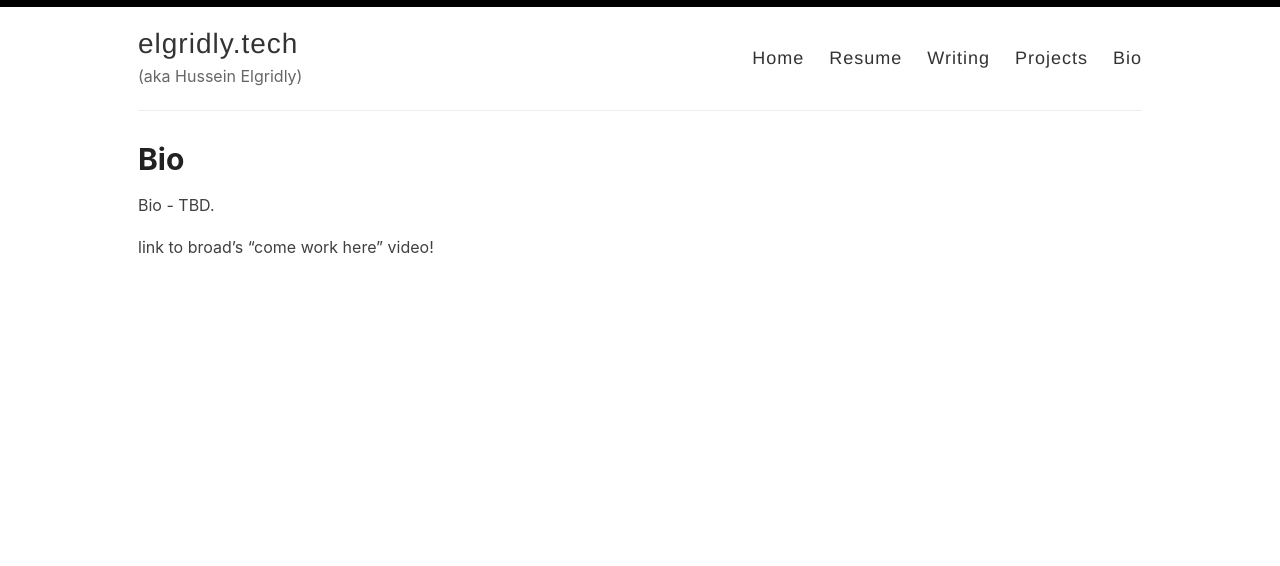
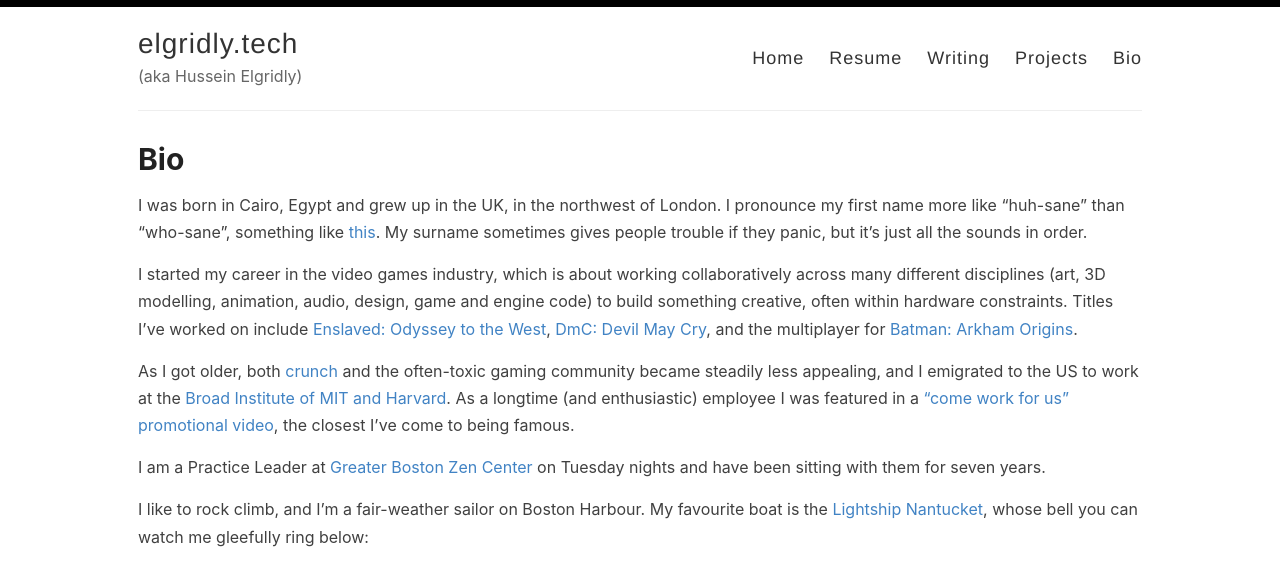
Before and after one commit to helgridly/helgridly.github.io, a Jekyll site: the page built from _pages/bio.md, in a window 1280 px wide and 1400 px high. Shown: the top 566 px of the window. Built offline with Jekyll 4.4.1, drawn with Linux system fonts in a browser that asks for light colours; some of the changed text lies outside the part shown; grey boxes are pictures that could not be loaded.

Commit message:
bio (#6)

```diff
--- a/_pages/bio.md
+++ b/_pages/bio.md
@@ -4,6 +4,36 @@ title: Bio
 permalink: /bio/
 ---
 
-Bio - TBD.
+I was born in Cairo, Egypt and grew up in the UK, in the northwest of London. I pronounce my first name more like "huh-sane" than "who-sane", something like [this](http://ipa-reader.xyz/?text=h%C9%99%CB%88se%C9%AAn). My surname sometimes gives people trouble if they panic, but it's just all the sounds in order.
 
-link to broad's "come work here" video!
+I started my career in the video games industry, which is about working collaboratively across many different disciplines (art, 3D modelling, animation, audio, design, game and engine code) to build something creative, often within hardware constraints. Titles I've worked on include [Enslaved: Odyssey to the West](https://www.metacritic.com/game/xbox-360/enslaved-odyssey-to-the-west), [DmC: Devil May Cry](https://www.metacritic.com/game/xbox-360/dmc-devil-may-cry), and the multiplayer for [Batman: Arkham Origins](https://www.metacritic.com/game/xbox-360/dmc-devil-may-cry).
+
+As I got older, both [crunch](https://en.wikipedia.org/wiki/Crunch_(video_games)) and the often-toxic gaming community became steadily less appealing, and I emigrated to the US to work at the [Broad Institute of MIT and Harvard](https://www.broadinstitute.org/). As a longtime (and enthusiastic) employee I was featured in a ["come work for us" promotional video](https://www.youtube.com/watch?v=lC-dqmwxR3M), the closest I've come to being famous.
+
+I am a Practice Leader at [Greater Boston Zen Center](https://bostonzen.org/) on Tuesday nights and have been sitting with them for seven years.
+
+I like to rock climb, and I'm a fair-weather sailor on Boston Harbour. My favourite boat is the [Lightship Nantucket](https://en.wikipedia.org/wiki/United_States_lightship_Nantucket_(LV-112)), whose bell you can watch me gleefully ring below:
+
+<iframe width="560" height="315" src="https://www.youtube.com/embed/2p-swq-NiGo" title="YouTube video player" frameborder="0" allow="accelerometer; autoplay; clipboard-write; encrypted-media; gyroscope; picture-in-picture" allowfullscreen></iframe>
+
+Very occasionally I construct crosswords, though none have made it to the New York Times yet. My latest is [Cold Season](https://www.dropbox.com/s/qi1vb5fpeuaskay/ColdSeason.pdf?dl=0).
+
+## About the butterfly on my face
+
+The picture of me on the landing page comes with a sad story.
+
+Butterfly wings are all crinkled up and wet when they're in their chrysalis -- and extremely delicate. When the butterfly emerges, it pushes out some... juice(?) from its body into hollow vein-like structures in the wings, which is what uncrinkles them. Within a couple of hours, the wing juice hardens, giving the wings their final structure.
+
+If something goes wrong with this process - maybe the butterfly lands badly and the wing gets bent, or the juice doesn't flow quickly enough - well, it hardens however it does, and it's permanent.
+
+This butterfly got messed up wings and couldn't fly. The butterfly keeper said they put out fruit juice for the butterflies to drink - which ferments, so over the course of the day the butterflies get drunk. The butterfly was destined for a life of alcohol and not much else 🙁
+
+## Some reviews
+
+[Salt, Fat, Acid, Heat](https://www.goodreads.com/book/show/30753841-salt-fat-acid-heat) is an incredible book on the _technicals_ of how to cook. (You've probably seen the Netflix show!) I also own [The Food Lab](https://www.goodreads.com/book/show/24861842-the-food-lab) and [Lateral Cooking](https://www.goodreads.com/book/show/37941906-lateral-cooking),  which are both also in the genre of "read cover to cover and instantly become a better cook".
+
+I have always been a night owl, and my [Philips SmartSleep wake-up light](https://www.amazon.com/Philips-Simulation-Headspace-Subscription-HF3520/dp/B0093162RM) made mornings go from alarm-clock-panic-rage to pleasant and gentle. Similarly, I can't live without my [Bose QC20](https://www.bose.com/en_us/products/headphones/earbuds/quietcomfort-20-acoustic-noise-cancelling-headphones.html) noise cancelling earphones, which travel everywhere with me.
+
+I am a podcast junkie, but my favourite -- by a very long distance -- is [Everything Is Alive](https://www.everythingisalive.com/). It's a series of interviews with inanimate objects.
+
+If you're going to London, I have a [list of recommendations](https://docs.google.com/document/d/1RVIJYion3K5695mZQpLEwD6r06FOU-zq/edit). I'm biased, but it's my favourite city by far.
```
Also changed, not shown: index.md (+1 -1 lines).
